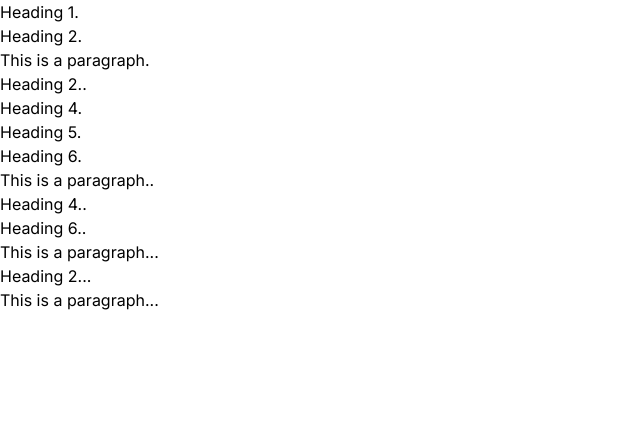
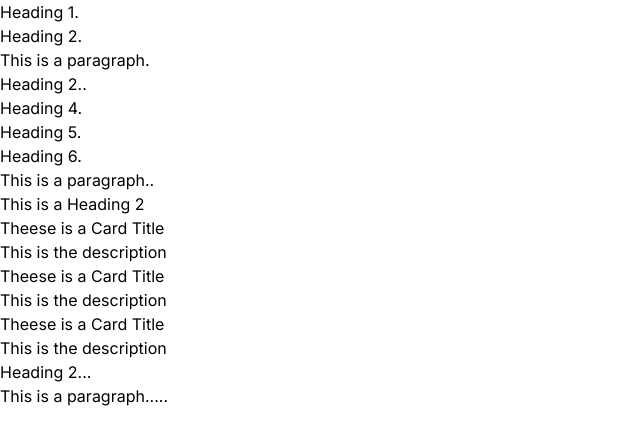
Before and after one commit to test-party/guinea-pig-next, a Next.js app: page /headings in a window 1280 px wide. Shown: the top 444 px of the page, without its empty margins (0-640 px from the left). Built offline with nearby package versions, Linux system fonts and the light colour scheme.

Commit message:
added nested heading levels

```diff
--- a/src/app/headings/page.tsx
+++ b/src/app/headings/page.tsx
@@ -12,13 +12,30 @@ export default function Headings() {
             <p>This is a paragraph..</p>
 
             <div>
-                <h4>Heading 4..</h4>
-                <h6>Heading 6..</h6>
-                <p>This is a paragraph...</p>
+                <div>
+                    <h2>This is a Heading 2</h2>
+                </div>
+            </div>
+
+            <div>
+                <div>
+                    <div>
+                        <h4>Theese is a Card Title</h4>
+                        <p>This is the description</p>
+                    </div>
+                    <div>
+                        <h4>Theese is a Card Title</h4>
+                        <p>This is the description</p>
+                    </div>
+                    <div>
+                        <h4>Theese is a Card Title</h4>
+                        <p>This is the description</p>
+                    </div>
+                </div>
             </div>
 
             <h2>Heading 2...</h2>
-            <p>This is a paragraph...</p>
+            <p>This is a paragraph.....</p>
         </div>
     );
 }
```
